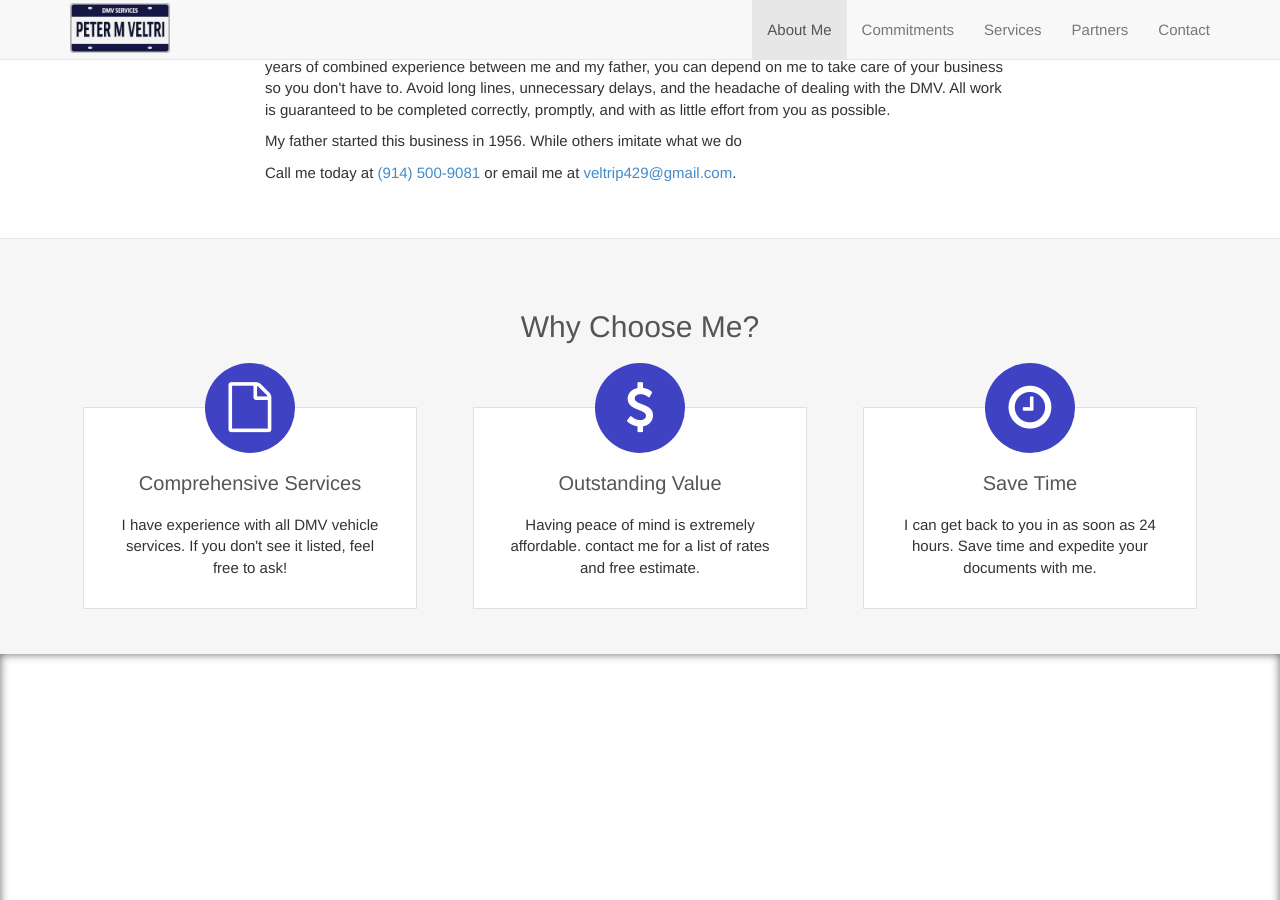
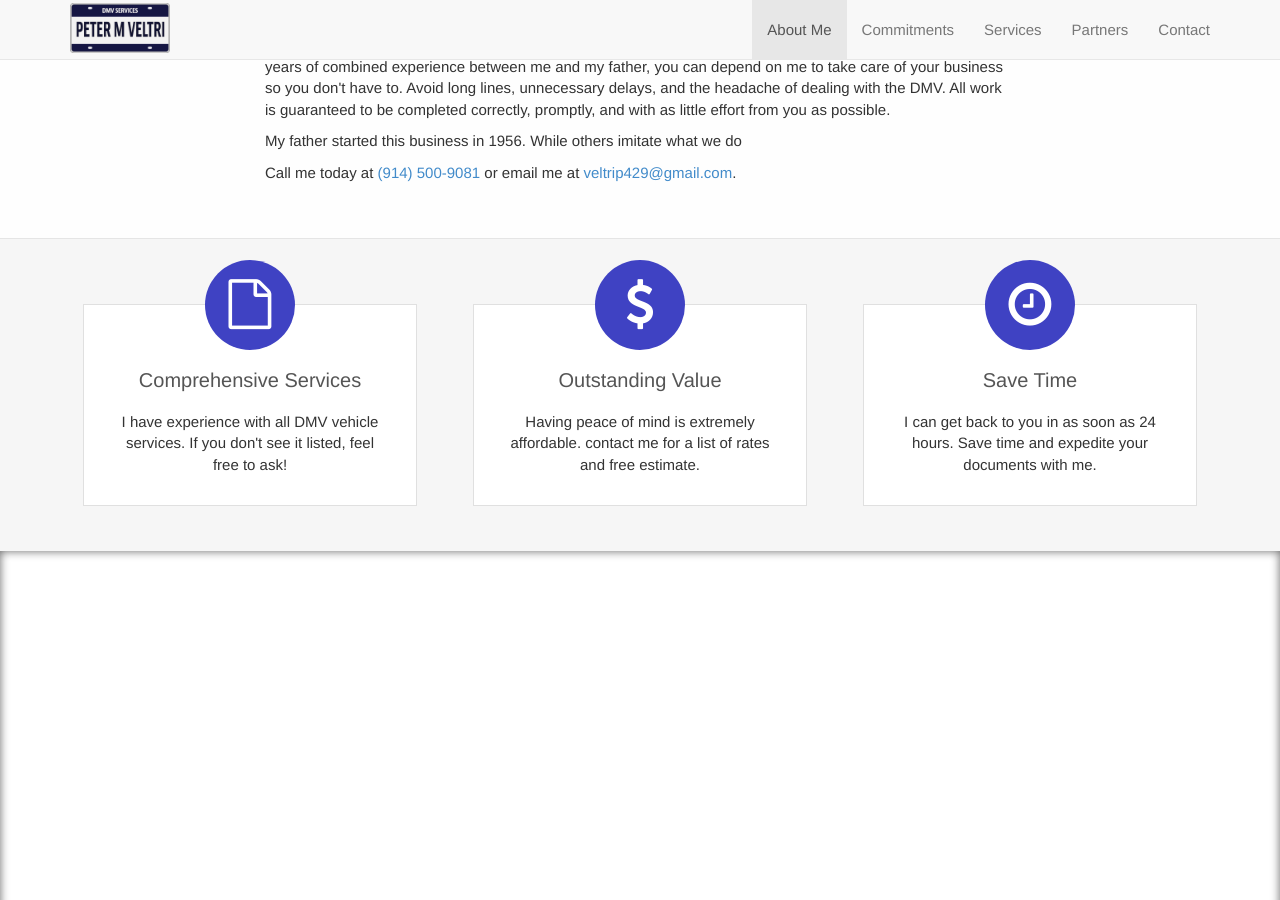
Before and after one commit to 91ferns/peterveltri, a Jekyll site: the page built from index.html, in a window 1280 px wide and 900 px high, scrolled down 990 px. Built offline with Jekyll 4.4.1, drawn with Linux system fonts in a browser that asks for light colours; nearby versions of some CDN libraries.

Commit message:
Got rid of JS in footer. Updated links

```diff
--- a/_includes/footer.html
+++ b/_includes/footer.html
@@ -8,6 +8,7 @@
 
 </footer>
 
+<!--
 <script src="{{ "/js/jquery.flexslider.min.js" | prepend: site.baseurl }}" type="text/javascript"></script>
 
 <script type="text/javascript">
@@ -19,3 +20,5 @@ $(window).load(function() {
   });
 });
 </script>
+
+-->
--- a/_includes/header.html
+++ b/_includes/header.html
@@ -19,7 +19,7 @@
           <li><a class="page-link" href="#bio">About Me</a></li>
           <li><a class="page-link" href="#asides">Commitments</a></li>
           <li><a class="page-link" href="#services">Services</a></li>
-          <li><a class="page-link" href="#partners">Partners</a></li>
+          <li><a class="page-link" href="#dealers">Partners</a></li>
           <li><a class="page-link" href="#contact">Contact</a></li>
         </ul>
       </div><!-- /.navbar-collapse -->
--- a/css/main.scss
+++ b/css/main.scss
@@ -315,6 +315,10 @@ p, li {
   }
 }
 
+#services {
+  border-bottom: 1px solid rgb(229, 229, 229);
+}
+
 #empire-harley {
   background-image: url('../img/logos/empire-harley.png');
 }
@@ -342,3 +346,7 @@ p, li {
 #westchester-toyota {
   background-image: url('../img/logos/westchester-toyota.png');
 }
+
+.center {
+  text-align: center;
+}
--- a/index.html
+++ b/index.html
@@ -54,10 +54,6 @@ title: Peter Veltri | Drive Confident - Rest Assured
     <div class="container">
 
       <div class="row">
-
-        <div class="col-sm-12">
-          <h2 class="section-title">Why Choose Me?</h2>
-        </div>
 
         <div class="col-sm-4">
 
@@ -198,7 +194,7 @@ title: Peter Veltri | Drive Confident - Rest Assured
 
           <h2 class="section-title">Contact Me</h2>
 
-          <p class="pad-for-widgets">There are lots of ways to get in touch with me. Please pick the one most convenient with you.</p>
+          <p class="pad-for-widgets center">There are lots of ways to get in touch with me. Please pick the one most convenient with you.</p>
 
         </div> <!-- .col -->
 
```
